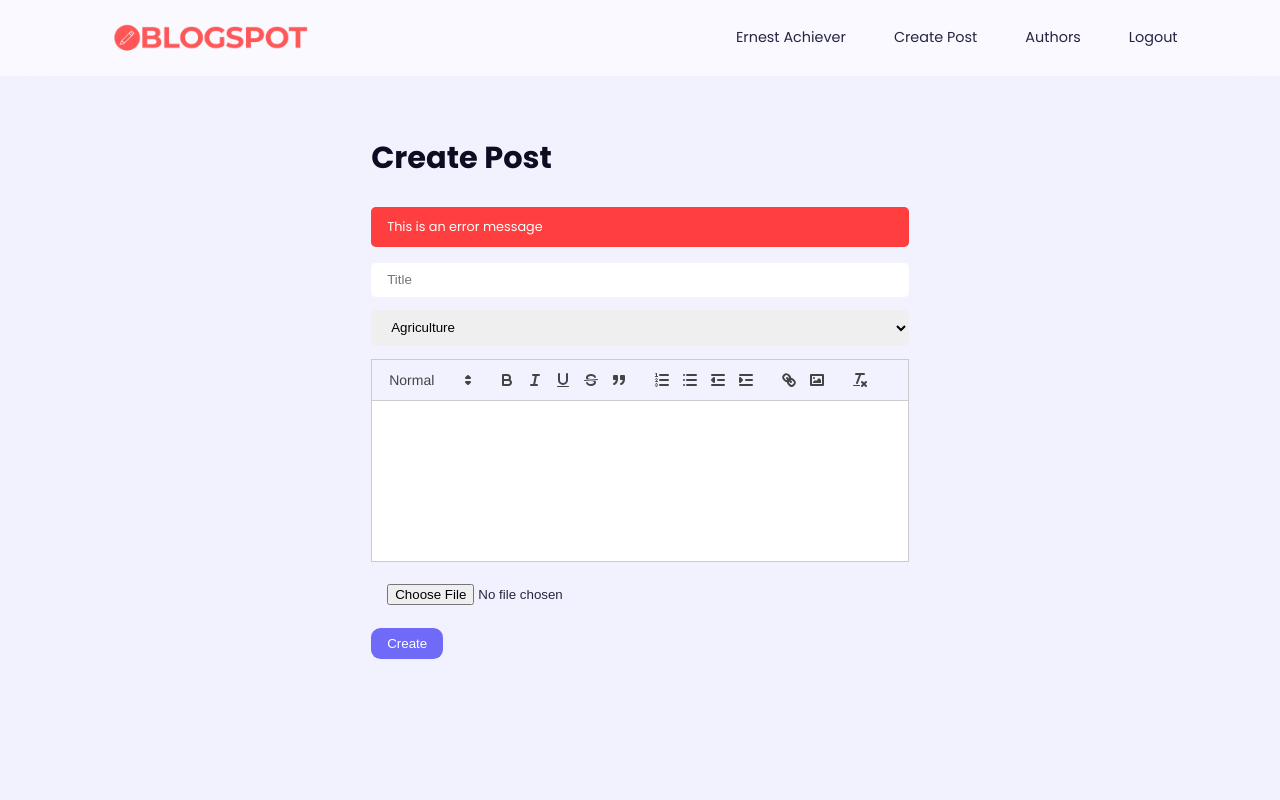
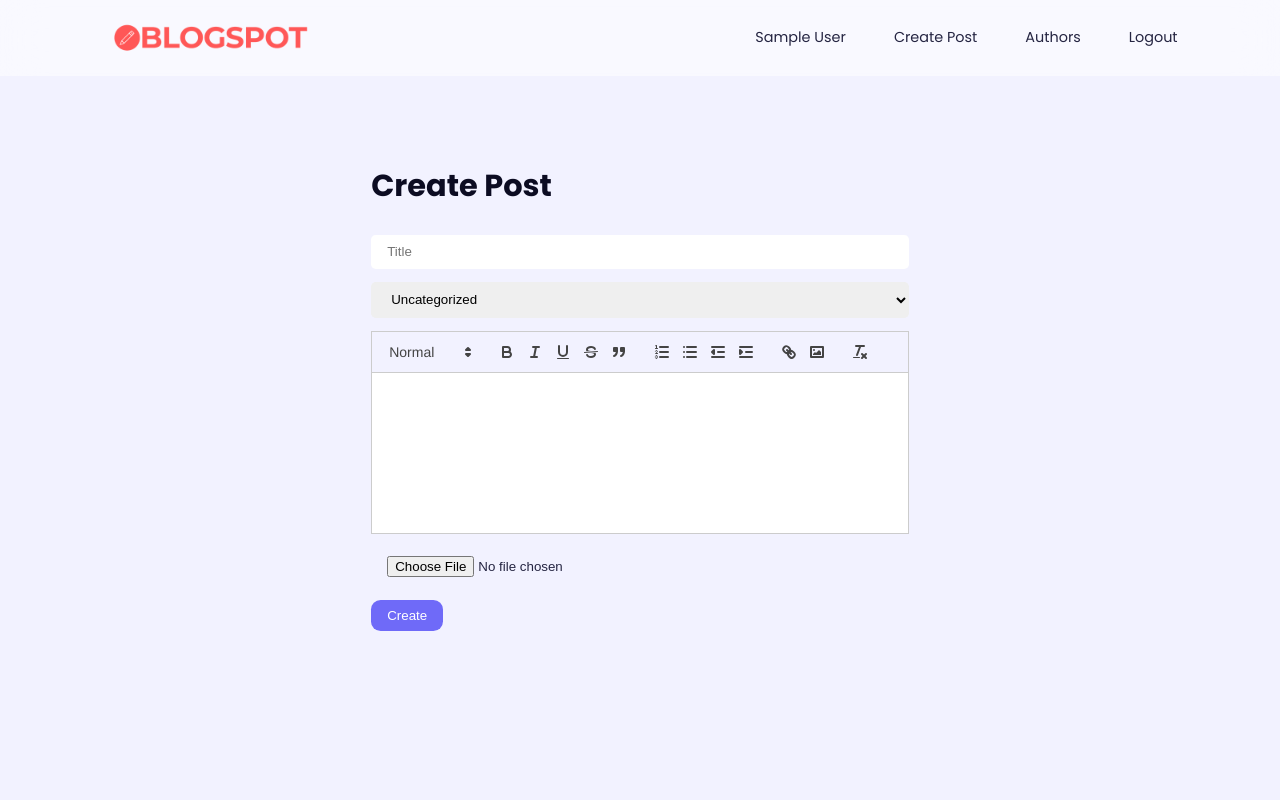
Before and after one commit to Albertocoge/blogspot-app, a React (Vite) app: page /create in a window 1280 px wide. Shown: the top 800 px of the page. Built offline with nearby package versions, Linux system fonts and the light colour scheme; sample sign-in values are in the browser's storage; what javascript-time-ago would draw is missing.

Commit message:
connecting app & api  - create post

```diff
--- a/src/components/Header.jsx
+++ b/src/components/Header.jsx
@@ -26,7 +26,7 @@ const Header = () => {
 
                 {currentUser?.id && isNavShowing && (
                     <ul className="nav__menu">
-                        <li><Link to="/profile/sdfsdf" onClick={closeNavHandler}>Ernest Achiever</Link></li>
+                        <li><Link to="/profile/sdfsdf" onClick={closeNavHandler}>{currentUser?.name}</Link></li>
                         <li><Link to="/create" onClick={closeNavHandler}>Create Post</Link></li>
                         <li><Link to="/authors" onClick={closeNavHandler}>Authors</Link></li>
                         <li><Link to="/logout" onClick={closeNavHandler}>Logout</Link></li>
--- a/src/components/PostItem.jsx
+++ b/src/components/PostItem.jsx
@@ -15,7 +15,7 @@ const PostItem = ({ postID, category, title, description, authorID, thumbnail, c
                 <Link to={`/posts/${postID}`}>
                     <h3>{postTitle}</h3>
                 </Link>
-                <p>{shortDescription}</p>
+                <p dangerouslySetInnerHTML={{__html: shortDescription}}/>
                 <div className="post__footer">
                     <PostAuthor authorID={authorID} createdAt={createdAt}/>
                     <Link to={`/posts/categories/${category}`} className="btn category">{category}</Link>
--- a/src/pages/CategoryPosts.jsx
+++ b/src/pages/CategoryPosts.jsx
@@ -1,41 +1,44 @@
 import { useState, useEffect } from "react";
 import PostItem from "../components/PostItem";
-import Loader from '../components/Loader'
+import Loader from '../components/Loader';
 import { useParams } from "react-router-dom";
-import axios  from "axios";
+import axios from "axios";
 
 const CategoryPosts = () => {
   const [posts, setPosts] = useState([]);
-  const [isLoading, setIsLoading] = useState(false)
+  const [isLoading, setIsLoading] = useState(false);
 
-  const {category} = useParams()
+  const { category } = useParams();
 
-  useEffect (() => {
-   const fetchPosts = async () =>{
+  useEffect(() => {
+    const fetchPosts = async () => {
       setIsLoading(true);
+
       try {
-      const response = await axios.get(`${import.meta.env.VITE_BASE_URL}/posts/categories/${category}`)
-      setPosts(response?.data)
+        const response = await axios.get(`${import.meta.env.VITE_BASE_URL}/posts/categories/${category}`);
+        setPosts(response?.data);
       } catch (err) {
-      console.log(err)
+        console.log(err);
       }
+
       // Delay hiding the loader for 2 seconds (2000ms)
       setTimeout(() => {
         setIsLoading(false);
-    }, 2000)
+      }, 2000);
+    };
 
-   }
     fetchPosts();
-  }, [category])
+  }, [category]);
 
-  if(isLoading) {
-    return <Loader/>
+  if (isLoading) {
+    return <Loader />;
   }
 
   return (
     <section className='posts'>
-        {posts.length > 0 ? <div className="container posts__container">
-      {posts.map(({_id: id, thumbnail, category, title, description, creator, createdAt }) => (
+      {posts.length > 0 ? (
+        <div className="container posts__container">
+          {posts.map(({ _id: id, thumbnail, category, title, description, creator, createdAt }) => (
             <PostItem
               key={id}
               thumbnail={thumbnail}
@@ -47,7 +50,10 @@ const CategoryPosts = () => {
               createdAt={createdAt}
             />
           ))}
-      </div> : <h2 className= "center">No posts found</h2>}
+        </div>
+      ) : (
+        <h2 className="center">No posts found</h2>
+      )}
     </section>
   );
 };
--- a/src/pages/CreatePost.jsx
+++ b/src/pages/CreatePost.jsx
@@ -3,13 +3,15 @@ import ReactQuill from "react-quill";
 import "react-quill/dist/quill.snow.css"
 import {UserContext} from '../context/userContext.jsx'
 import { useNavigate } from "react-router-dom";
+import axios from "axios";
 
 
 const CreatePost = () => {
     const [title, setTitle] = useState("");
-    const [category, setCategory] = useState("uncategorized");
+    const [category, setCategory] = useState("Uncategorized");
     const [description, setDescription] = useState("");
     const [thumbnail, setThumbnail] = useState("");
+    const [error, setError] = useState('')
     const navigate = useNavigate();
 
     const {currentUser} = useContext(UserContext)
@@ -42,14 +44,41 @@ const CreatePost = () => {
     const POST_CATEGORIES = ["Agriculture", "Business", "Education", "Entertainment", "Art", "Investment",
         "Uncategorized", "Weather"];
 
+
+    const createPost = async (e) => {
+      e.preventDefault();
+
+        // Log the category value
+  console.log("Category being sent:", category);
+
+      const postData = new FormData();
+      postData.set('title', title)
+      postData.set('category', category)
+      postData.set('description', description)
+      postData.set('thumbnail', thumbnail)
+
+    try {
+        const response = await axios.post(`${import.meta.env.VITE_BASE_URL}/posts/`, postData, {withCredentials:true,
+            headers: {Authorization: `Bearer ${token}`}})
+            if(response.status == 201){
+                return navigate ('/')
+            }
+    } catch (error) {
+       setError (error.response.data.message);
+    }
+
+    }
+
+
+
+
+
     return (
         <section className="create-post">
             <div className="container">
                 <h2>Create Post</h2>
-                <p className="form__error-message">
-                    This is an error message
-                </p>
-                <form className="form create-post__form">
+                {error && <p className='form__error-message'>{error}</p>}
+                <form className="form create-post__form" onSubmit={createPost}>
                     <input type="text" placeholder="Title" value={title} onChange={e => setTitle(e.target.value)} autoFocus />
                     <select name="category" value={category} onChange={e => setCategory(e.target.value)}>
                         {POST_CATEGORIES.map(cat => (
```
Lines whose indentation alone changed are shown as unchanged.
